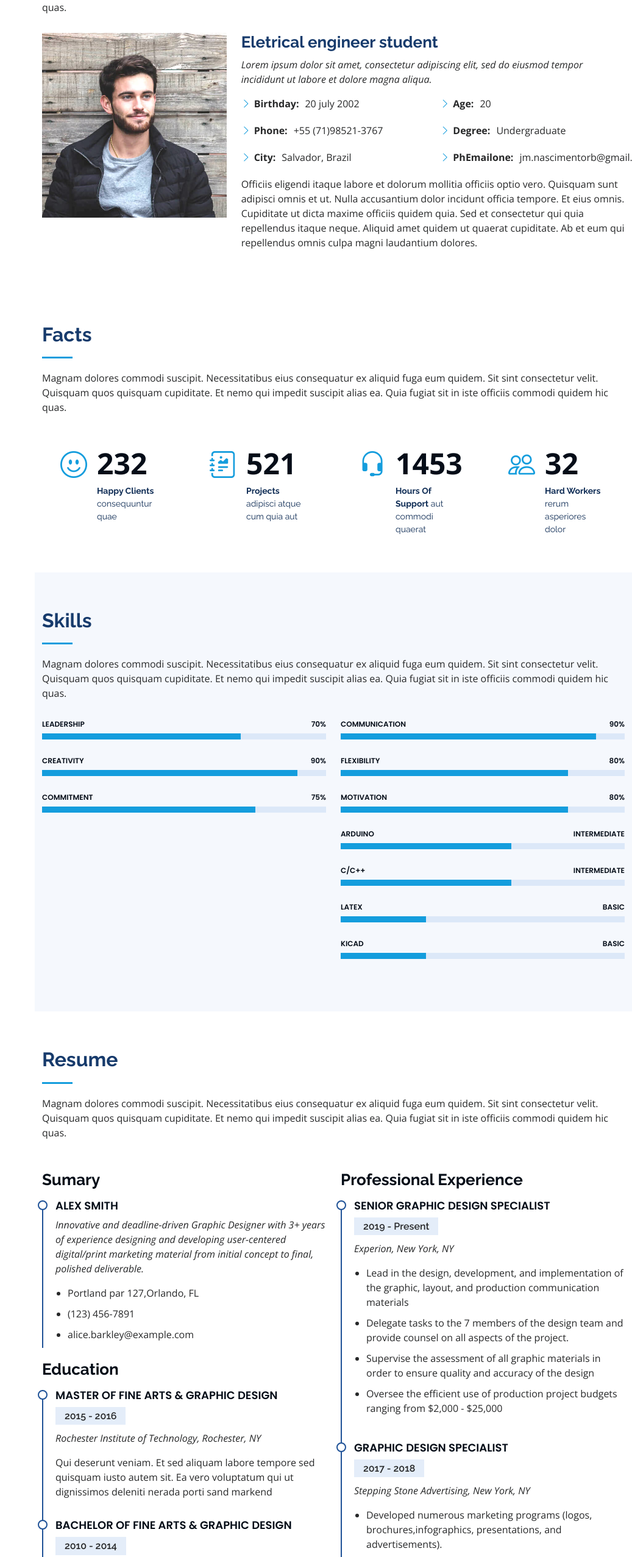
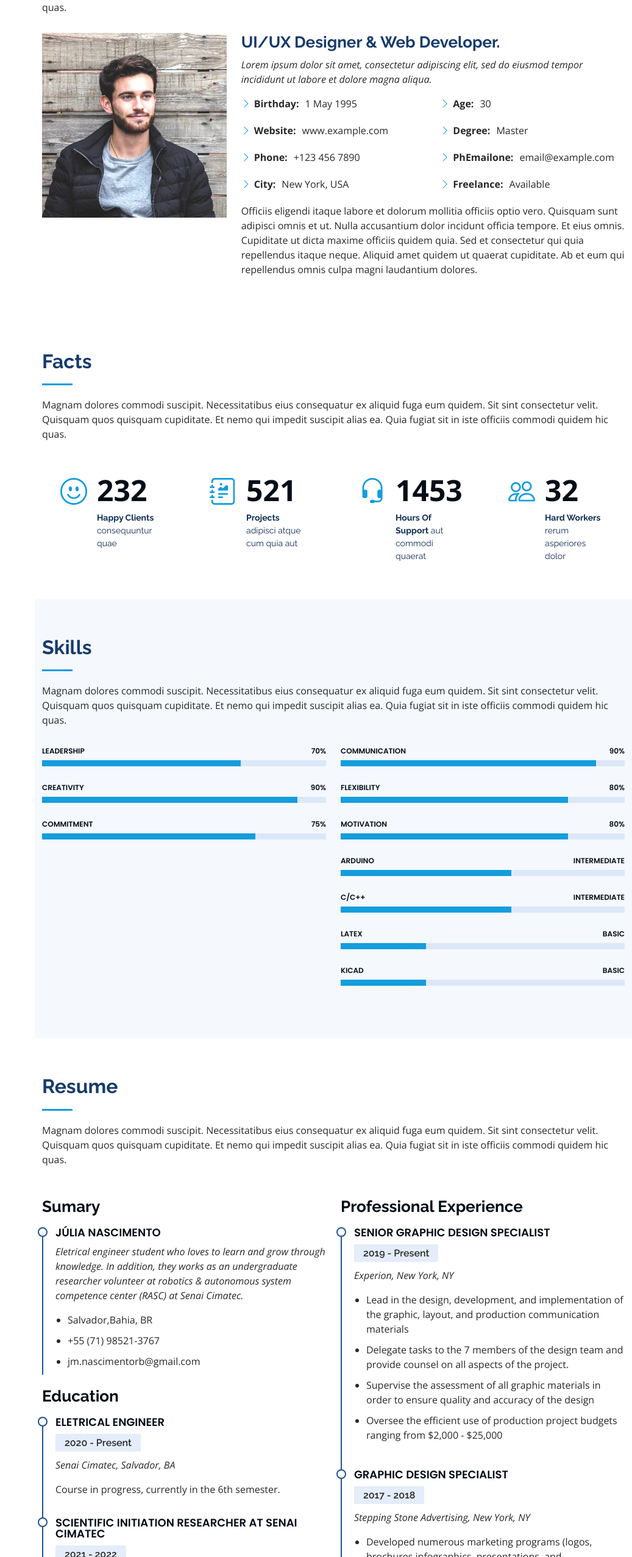
Before and after one commit to jumanascimento/jumanascimento.github.io, a plain HTML site: page index.html in a window 1280 px wide. Shown: the part 986-3540 px from the top of the page at 61% size, without its empty margins (243-1280 px from the left). Drawn offline with nearby package versions, Linux system fonts and the light colour scheme.

Commit message:
Add files via upload
Atualização do sumario

```diff
--- a/index.html
+++ b/index.html
@@ -93,7 +93,7 @@
             <img src="assets/img/profile-img.jpg" class="img-fluid" alt="">
           </div>
           <div class="col-lg-8 pt-4 pt-lg-0 content" data-aos="fade-left">
-            <h3>Eletrical engineer student</h3>
+            <h3>UI/UX Designer &amp; Web Developer.</h3>
             <p class="fst-italic">
               Lorem ipsum dolor sit amet, consectetur adipiscing elit, sed do eiusmod tempor incididunt ut labore et dolore
               magna aliqua.
@@ -101,17 +101,18 @@
             <div class="row">
               <div class="col-lg-6">
                 <ul>
-                  <li><i class="bi bi-chevron-right"></i> <strong>Birthday:</strong> <span>20 july 2002</span></li>
-                  <li><i class="bi bi-chevron-right"></i> <strong>Phone:</strong> <span>+55 (71)98521-3767</span></li>
-                  <li><i class="bi bi-chevron-right"></i> <strong>City:</strong> <span>Salvador, Brazil</span></li>
+                  <li><i class="bi bi-chevron-right"></i> <strong>Birthday:</strong> <span>1 May 1995</span></li>
+                  <li><i class="bi bi-chevron-right"></i> <strong>Website:</strong> <span>www.example.com</span></li>
+                  <li><i class="bi bi-chevron-right"></i> <strong>Phone:</strong> <span>+123 456 7890</span></li>
+                  <li><i class="bi bi-chevron-right"></i> <strong>City:</strong> <span>New York, USA</span></li>
                 </ul>
               </div>
               <div class="col-lg-6">
                 <ul>
-                  <li><i class="bi bi-chevron-right"></i> <strong>Age:</strong> <span>20</span></li>
-                  <li><i class="bi bi-chevron-right"></i> <strong>Degree:</strong> <span>Undergraduate</span></li>
-                  <li><i class="bi bi-chevron-right"></i> <strong>PhEmailone:</strong> <span>jm.nascimentorb@gmail.com</span></li>
-
+                  <li><i class="bi bi-chevron-right"></i> <strong>Age:</strong> <span>30</span></li>
+                  <li><i class="bi bi-chevron-right"></i> <strong>Degree:</strong> <span>Master</span></li>
+                  <li><i class="bi bi-chevron-right"></i> <strong>PhEmailone:</strong> <span>email@example.com</span></li>
+                  <li><i class="bi bi-chevron-right"></i> <strong>Freelance:</strong> <span>Available</span></li>
                 </ul>
               </div>
             </div>
@@ -280,27 +281,41 @@
           <div class="col-lg-6" data-aos="fade-up">
             <h3 class="resume-title">Sumary</h3>
             <div class="resume-item pb-0">
-              <h4>Alex Smith</h4>
-              <p><em>Innovative and deadline-driven Graphic Designer with 3+ years of experience designing and developing user-centered digital/print marketing material from initial concept to final, polished deliverable.</em></p>
+              <h4>Júlia Nascimento</h4>
+              <p><em>Eletrical engineer student who loves to learn and grow through knowledge. In addition, they works as an undergraduate researcher volunteer at robotics & autonomous system competence center (RASC) at Senai Cimatec.</em></p>
               <ul>
-                <li>Portland par 127,Orlando, FL</li>
-                <li>(123) 456-7891</li>
-                <li>alice.barkley@example.com</li>
+                <li>Salvador,Bahia, BR</li>
+                <li>+55 (71) 98521-3767</li>
+                <li>jm.nascimentorb@gmail.com</li>
               </ul>
             </div>
 
             <h3 class="resume-title">Education</h3>
             <div class="resume-item">
-              <h4>Master of Fine Arts &amp; Graphic Design</h4>
-              <h5>2015 - 2016</h5>
-              <p><em>Rochester Institute of Technology, Rochester, NY</em></p>
-              <p>Qui deserunt veniam. Et sed aliquam labore tempore sed quisquam iusto autem sit. Ea vero voluptatum qui ut dignissimos deleniti nerada porti sand markend</p>
+              <h4>Eletrical engineer</h4>
+              <h5>2020 - Present</h5>
+              <p><em>Senai Cimatec, Salvador, BA</em></p>
+              <p>Course in progress, currently in the 6th semester.</p>
             </div>
             <div class="resume-item">
-              <h4>Bachelor of Fine Arts &amp; Graphic Design</h4>
-              <h5>2010 - 2014</h5>
-              <p><em>Rochester Institute of Technology, Rochester, NY</em></p>
-              <p>Quia nobis sequi est occaecati aut. Repudiandae et iusto quae reiciendis et quis Eius vel ratione eius unde vitae rerum voluptates asperiores voluptatem Earum molestiae consequatur neque etlon sader mart dila</p>
+              <h4>Scientific initiation researcher at Senai Cimatec</h4>
+              <h5>2021 - 2022</h5>
+              <p><em>Senai Cimatec, Salvador, BA</em></p>
+              <p>Develop aplications for AR (Augmented Reality) in the educational environment.</p>
+            </div>
+
+            <div class="resume-item">
+              <h4>IEEE Power and Energy Society</h4>
+              <h5>2021 - Present</h5>
+              <p><em>Senai Cimatec, Salvador, BA</em></p>
+              <p>Vice president</p>
+            </div>
+
+            <div class="resume-item">
+              <h4>Researcher volunteer at RASC</h4>
+              <h5>2022 - Present</h5>
+              <p><em>Senai Cimatec, Salvador, BA</em></p>
+              <p>Study of autonomous terrestrial robots.</p>
             </div>
           </div>
           <div class="col-lg-6" data-aos="fade-up" data-aos-delay="100">
```
